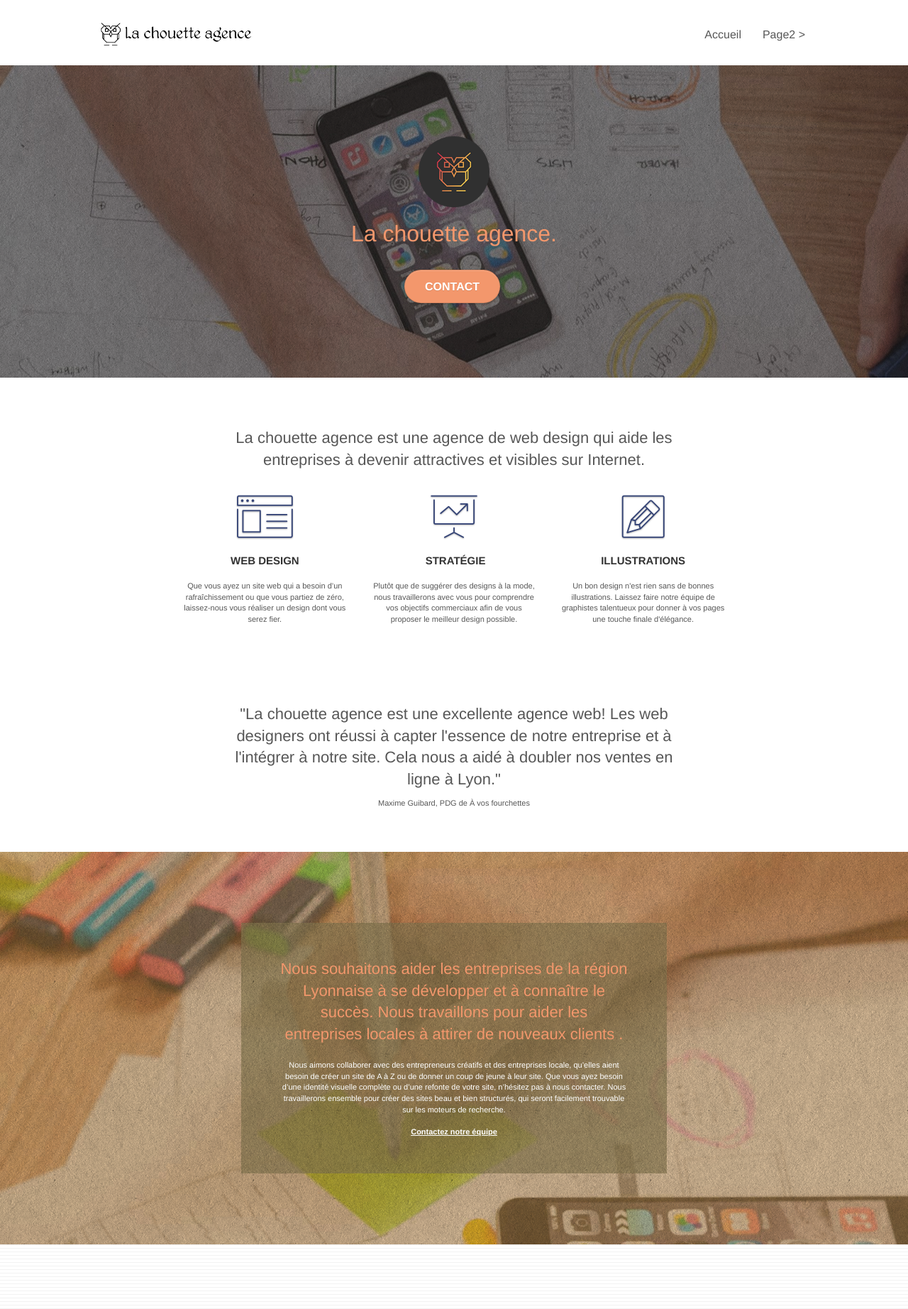
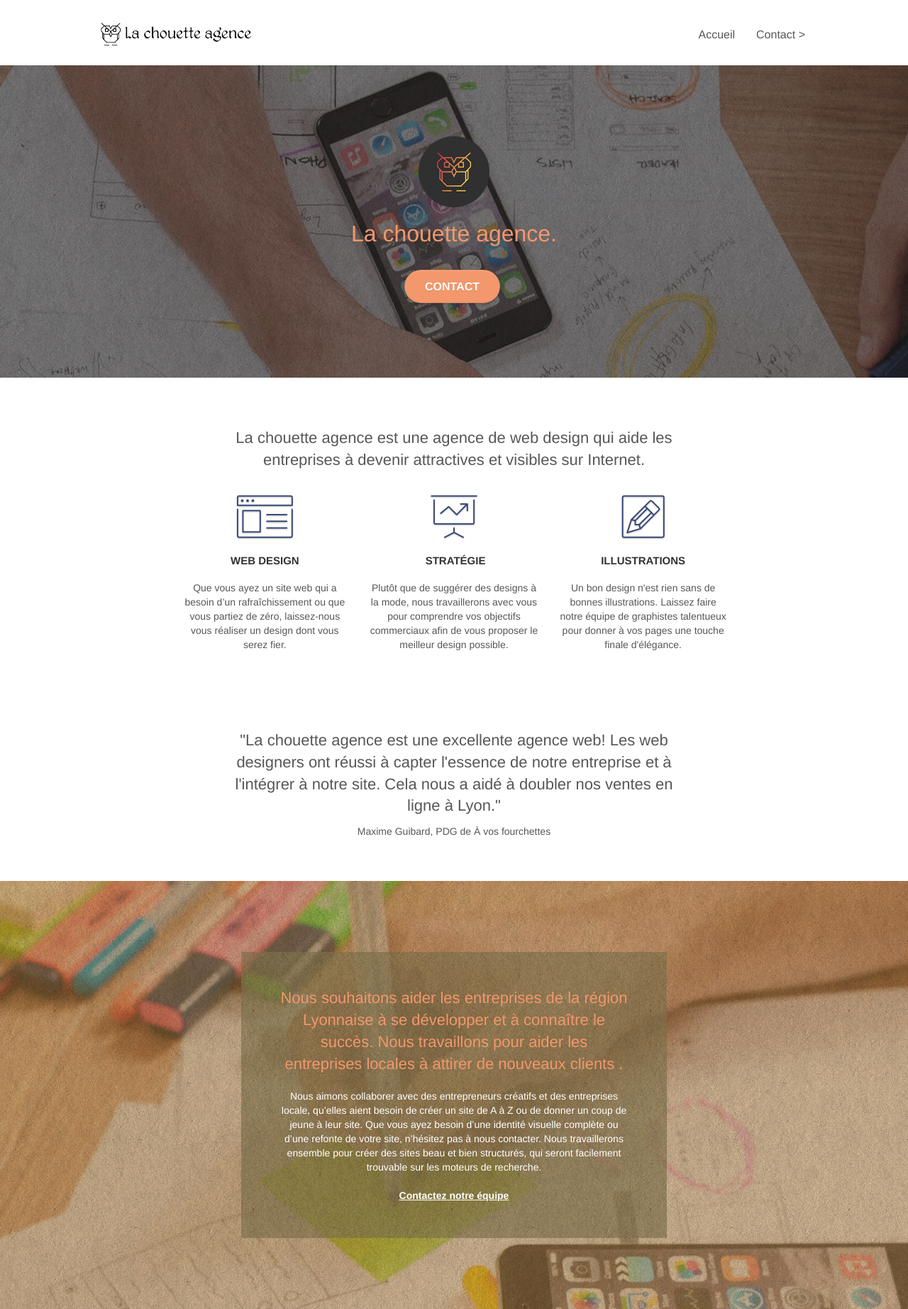
Before and after one commit to Damscreb/Site-Chouette-Apres, a plain HTML site: page index.html in a window 1280 px wide. Shown: the top 1844 px of the page at 71% size. Drawn offline with Linux system fonts and the light colour scheme.

Commit message:
Modifications : Titre de la page 2 Taille police balises <p> 10 --> 14px Responsive pour images bloc 4 et réseaux sociaux amélioré

```diff
--- a/index.html
+++ b/index.html
@@ -28,7 +28,7 @@
 </head>
 <body>
 <!-- Principal conteneur -->
-<main class="page-container">
+<div class="page-container">
 
 <!-- bloc-0 -->
 <header class="bloc bgc-white l-bloc " id="bloc-0">
@@ -49,7 +49,7 @@
 					<li>
 					</li>
 					<li>
-						<a href="page2.html">Page2 &gt;</a>
+						<a href="contact.html">Contact &gt;</a>
 					</li>
 				</ul>
 			</nav>
@@ -57,7 +57,7 @@
 	</div>
 </header>
 <!-- bloc-0 END -->
-
+<main>
 <!-- bloc-1-presentation -->
 <article class="bloc bgc-dark-slate-blue bg-banniere d-bloc bg-t-edge bloc-bg-texture texture-paper b-parallax" id="bloc-1-hero">
 	<div class="container bloc-lg">
@@ -68,7 +68,7 @@
 					La chouette agence.
 				</h1>
 				<div class="text-center">
-					<a href="page2.html" class="btn btn-lg btn-clean btn-rd cta-hero btn-atomic-tangerine" id="cta-hero">Contact</a>
+					<a href="contact.html" class="btn btn-lg btn-clean btn-rd cta-hero btn-atomic-tangerine" id="cta-hero">Contact</a>
 				</div>
 			</div>
 		</div>
@@ -138,7 +138,7 @@
 					Nous souhaitons aider les entreprises de la région Lyonnaise à se développer et à connaître le succès. Nous travaillons pour aider les entreprises locales à attirer de nouveaux clients .<br>
 				</h2>
 				<p class="text-center white">
-					Nous aimons collaborer avec des entrepreneurs créatifs et des entreprises locale, qu’elles aient besoin de créer un site de A à Z ou de donner un coup de jeune à leur site. Que vous ayez besoin d’une identité visuelle complète ou d’une refonte de votre site, n’hésitez pas à nous contacter. Nous travaillerons ensemble pour créer des sites beau et bien structurés, qui seront facilement trouvable sur les moteurs de recherche. <br><br><a class="ltc-white bold-link" href="page2.html">Contactez notre équipe</a><br>
+					Nous aimons collaborer avec des entrepreneurs créatifs et des entreprises locale, qu’elles aient besoin de créer un site de A à Z ou de donner un coup de jeune à leur site. Que vous ayez besoin d’une identité visuelle complète ou d’une refonte de votre site, n’hésitez pas à nous contacter. Nous travaillerons ensemble pour créer des sites beau et bien structurés, qui seront facilement trouvable sur les moteurs de recherche. <br><br><a class="ltc-white bold-link" href="contact.html">Contactez notre équipe</a><br>
 				</p>
 			</div>
 		</div>
@@ -206,12 +206,14 @@
 				Prêt pour redonner vie à votre projet ?<br>Contactez notre équipe !
 			</h2>
 			<div class="col-sm-12 text-center">
-				<a href="page2.html" class="btn btn-atomic-tangerine btn-clean btn-rd btn-lg cta-hero">Contact</a>
+				<a href="contact.html" class="btn btn-atomic-tangerine btn-clean btn-rd btn-lg cta-hero">Contact</a>
 			</div>
 		</div>
 	</div>
 </section>
 <!-- bloc-5-cta END -->
+
+</main>
 
 <!-- Footer - bloc-8 -->
 <footer class="bloc bgc-atomic-tangerine d-bloc" id="bloc-8">
@@ -243,8 +245,8 @@
 						</div>
 					</div>
 				</div>
-				<nav class="row" style="display:flex; justify-content:center;">
-					<div class="col-sm-4" style="width:20%">
+				<nav class="row">
+					<div class="col-sm-4">
 						Partenaires
 							<ul>
 								<li><a href="voiture.com">voiture.com</a></li>
@@ -260,7 +262,7 @@
 </footer>
 <!-- Footer - bloc-8 END -->
 
-</main>
+</div>
 <!-- Principal conteneur END -->
 
 
--- a/sitemap.xml
+++ b/sitemap.xml
@@ -4,7 +4,6 @@
       xmlns:xsi="http://www.w3.org/2001/XMLSchema-instance"
       xsi:schemaLocation="http://www.sitemaps.org/schemas/sitemap/0.9
             http://www.sitemaps.org/schemas/sitemap/0.9/sitemap.xsd">
-<!-- created with Free Online Sitemap Generator www.xml-sitemaps.com -->
 
 
 <url>
--- a/style.css
+++ b/style.css
@@ -677,7 +677,7 @@ a {
 }
 
 p {
-    font-size: 11px;
+    font-size: 14px;
 }
 
 .tight-width-whitespace {
@@ -741,6 +741,7 @@ h4 {
 
 .portfolio-thumb {
     margin-bottom: 24px;
+    width : 100%;
 }
 
 .portfolio-row {
```
Also changed, not shown: contact.html (renamed from page2.html, +2 -2 lines), style.min.css.
